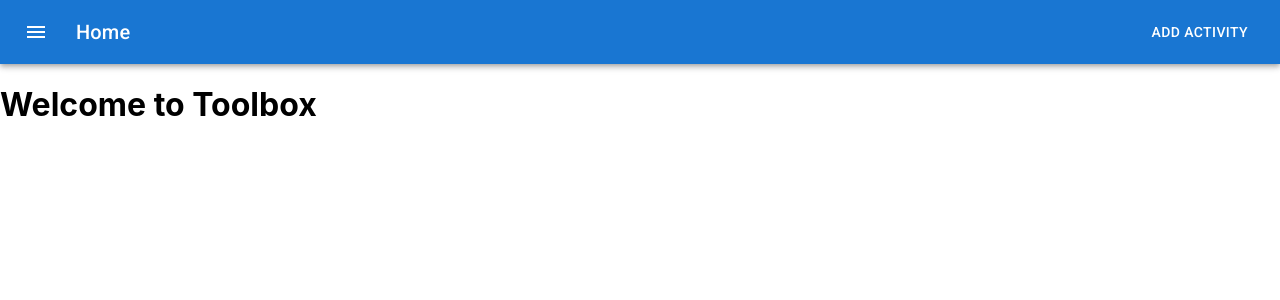
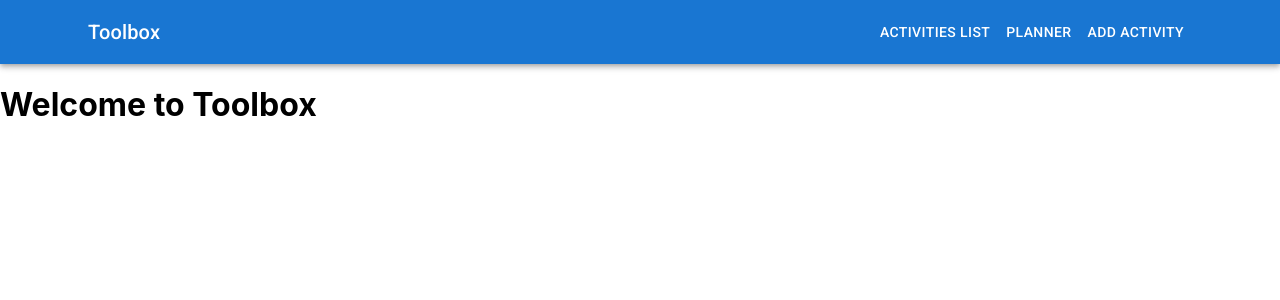
Before and after one commit to rachelheyvaert/toolbox, a React (Create React App) app: page /activitieslist in a window 1280 px wide. Shown: the top 300 px of the page. Built offline with nearby package versions, Linux system fonts and the light colour scheme.

Commit message:
Create Activities files

```diff
--- a/src/components/navigation/NavBar.jsx
+++ b/src/components/navigation/NavBar.jsx
@@ -1,31 +1,25 @@
 import * as React from 'react';
 import AppBar from '@mui/material/AppBar';
+import Container from '@mui/material/Container'
 import Box from '@mui/material/Box';
 import Toolbar from '@mui/material/Toolbar';
 import Typography from '@mui/material/Typography';
 import Button from '@mui/material/Button';
-import IconButton from '@mui/material/IconButton';
-import MenuIcon from '@mui/icons-material/Menu';
 
 const NavBar = () => {
   return (
     <Box sx={{ flexGrow: 1 }}>
       <AppBar position="static">
+      <Container>
         <Toolbar>
-          <IconButton
-            size="large"
-            edge="start"
-            color="inherit"
-            aria-label="menu"
-            sx={{ mr: 2 }}
-          >
-            <MenuIcon />
-          </IconButton>
           <Typography variant="h6" component="div" sx={{ flexGrow: 1 }}>
-            Home
+            Toolbox
           </Typography>
+          <Button color="inherit">Activities List</Button>
+          <Button color="inherit">Planner</Button>
           <Button color="inherit">Add Activity</Button>
         </Toolbar>
+        </Container>
       </AppBar>
     </Box>
   );
```
Also changed, not shown: src/components/ActivitiesList.js (added), src/components/NewActivity.js (added).
